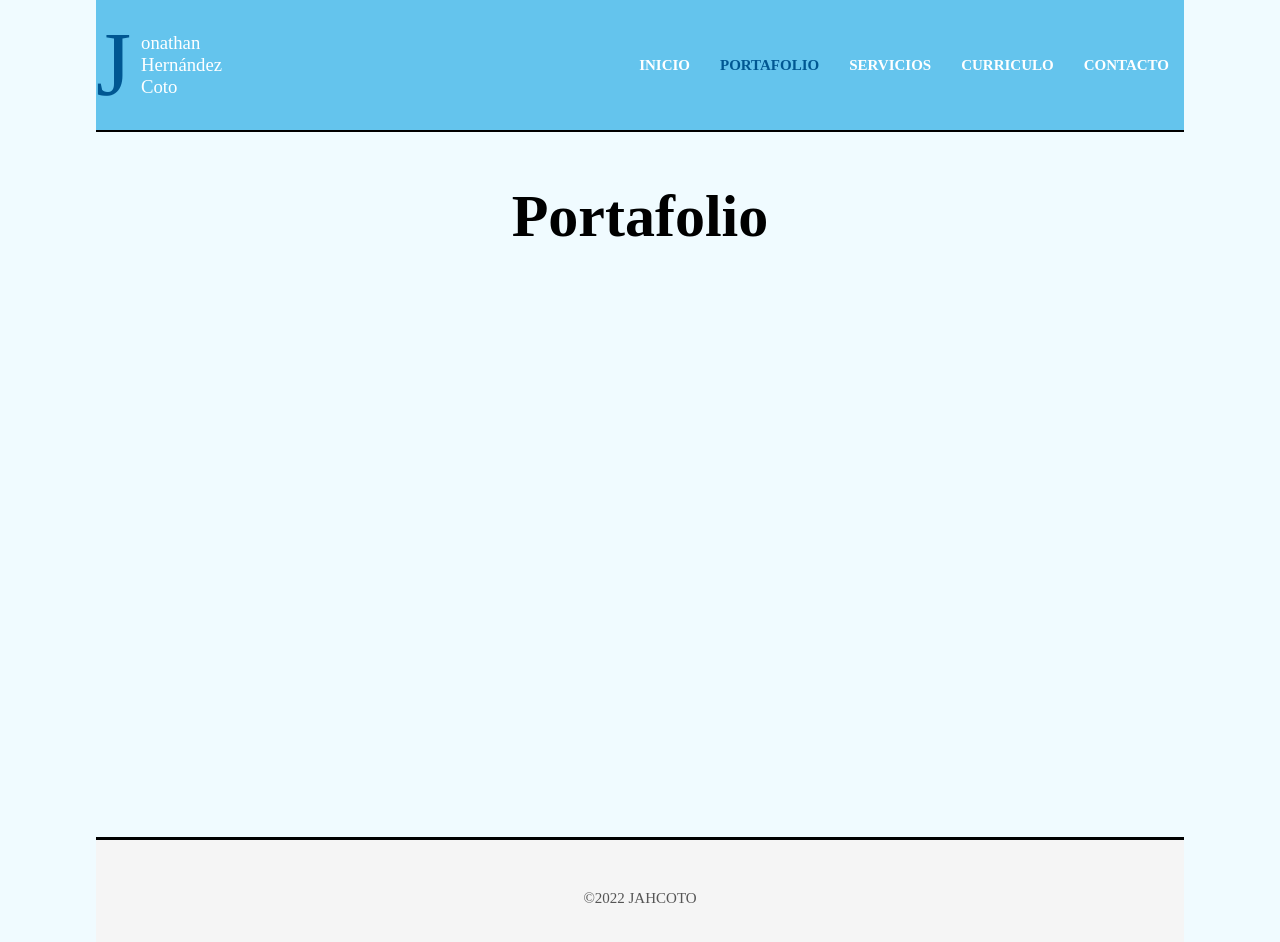
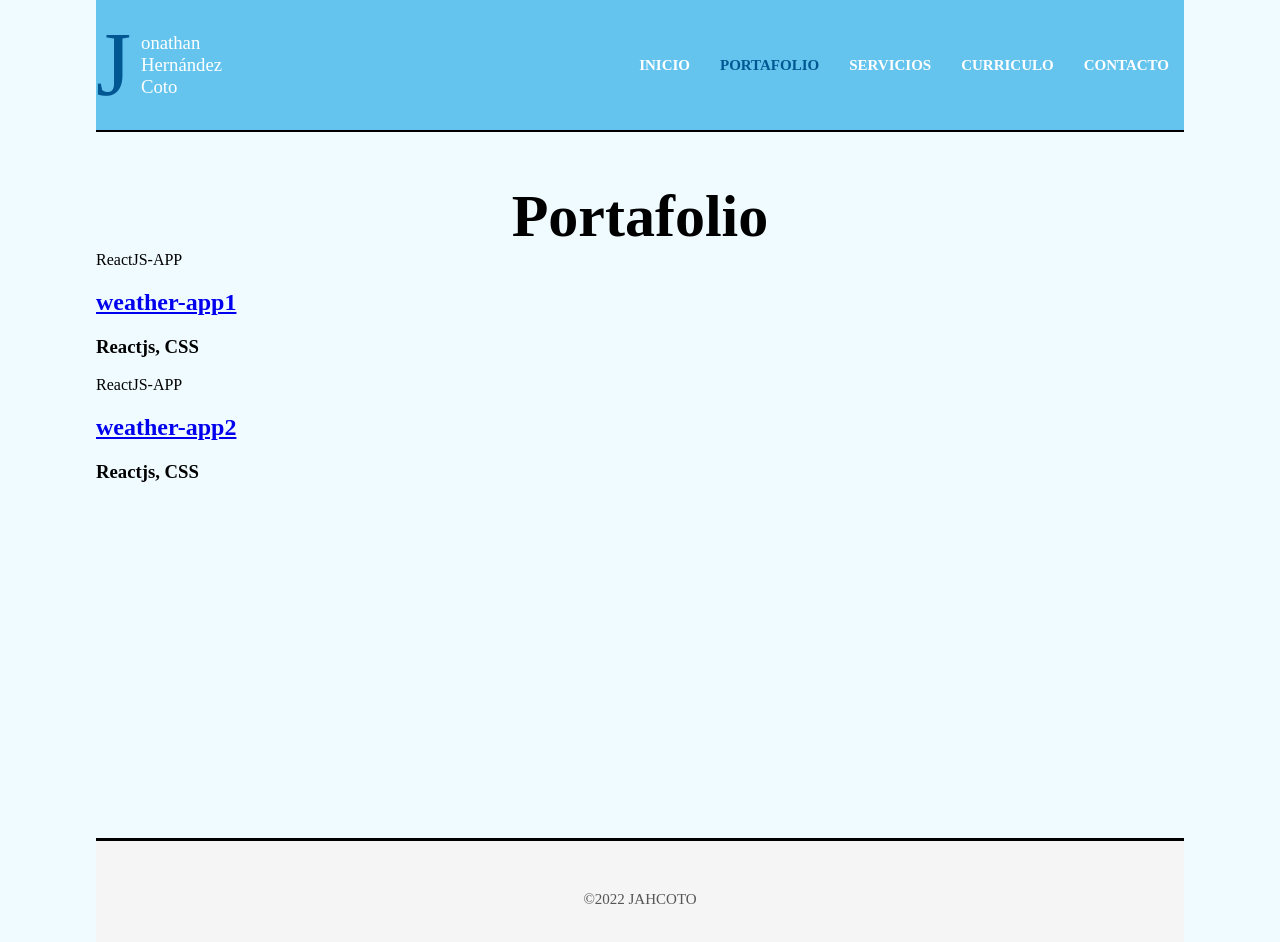
Before and after one commit to jahcoto/portfolio, a React (Vite) app: page /portafolio in a window 1280 px wide. Shown: the top 942 px of the page. Built offline with nearby package versions, Linux system fonts and the light colour scheme.

Commit message:
Add array works data and showing the first info

```diff
--- /dev/null
+++ b/src/components/Error404.jsx
@@ -0,0 +1,9 @@
+const Error404 = () => {
+  return (
+    <div className="page">
+      <h1 className="heading">Error 404</h1>
+    </div>
+  );
+};
+
+export default Error404;
--- a/src/components/Portafolio.jsx
+++ b/src/components/Portafolio.jsx
@@ -1,7 +1,24 @@
+import { Link } from 'react-router-dom';
+
+import { trabajos } from '../data/trabajos';
+
 const Portafolio = () => {
   return (
     <div className="page">
       <h1 className="heading">Portafolio</h1>
+      {trabajos.map(trabajo => {
+        return (
+          <>
+            <article key={trabajo.id}>
+              <span>{trabajo.Category}</span>
+              <h2>
+                <Link to={`/project/${trabajo.url}`}>{trabajo.name}</Link>
+              </h2>
+              <h3>{trabajo.technologies}</h3>
+            </article>
+          </>
+        );
+      })}
     </div>
   );
 };
--- /dev/null
+++ b/src/data/trabajos.js
@@ -0,0 +1,20 @@
+export const trabajos = [
+  {
+    'id': 'weather-app1',
+    'name': 'weather-app1',
+    'url': 'https://weather-app-chi-ivory-45.vercel.app',
+    'technologies': 'Reactjs, CSS',
+    'Category': 'ReactJS-APP',
+    'description':
+      'App para ver el clima de una ciudad en especifico que el usuario desee ver. Esta hecha para una lista especifica de paises la cual se puede ampliar.',
+  },
+  {
+    'id': 'weather-app2',
+    'name': 'weather-app2',
+    'url': 'https://weather-app-chi-ivory-45.vercel.app',
+    'technologies': 'Reactjs, CSS',
+    'Category': 'ReactJS-APP',
+    'description':
+      'App para ver el clima de una ciudad en especifico que el usuario desee ver. Esta hecha para una lista especifica de paises la cual se puede ampliar.',
+  },
+];
--- a/src/router/ProjectRoutes.jsx
+++ b/src/router/ProjectRoutes.jsx
@@ -11,6 +11,7 @@ import Inicio from '../components/Inicio.jsx';
 import Portafolio from '../components/Portafolio';
 import HeaderNav from '../components/layout/HeaderNav';
 import Footer from '../components/layout/Footer';
+import Error404 from '../components/Error404';
 
 const ProjectRoutes = () => {
   return (
@@ -26,6 +27,7 @@ const ProjectRoutes = () => {
           <Route path="/servicios" element={<Servicios />} />
           <Route path="/curriculo" element={<Curriculo />} />
           <Route path="/contacto" element={<Contacto />} />
+          <Route path="*" element={<Error404 />} />
         </Routes>
       </section>
 
```
Also changed, not shown: 1 other file (tests, documents, lock files or other folders).
